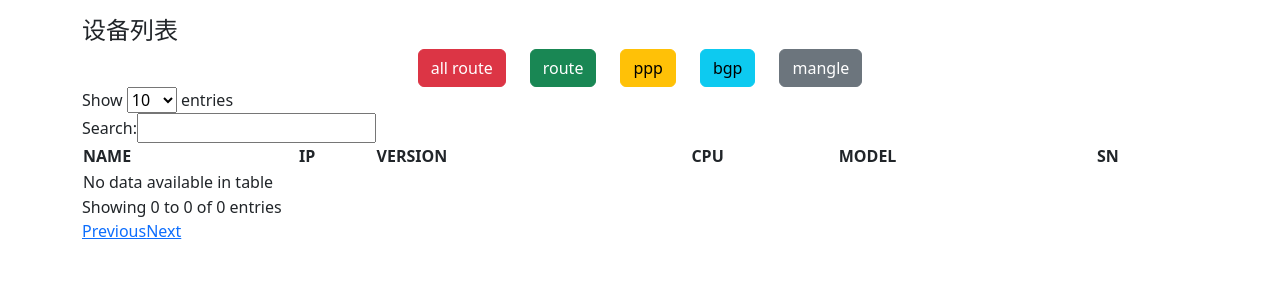
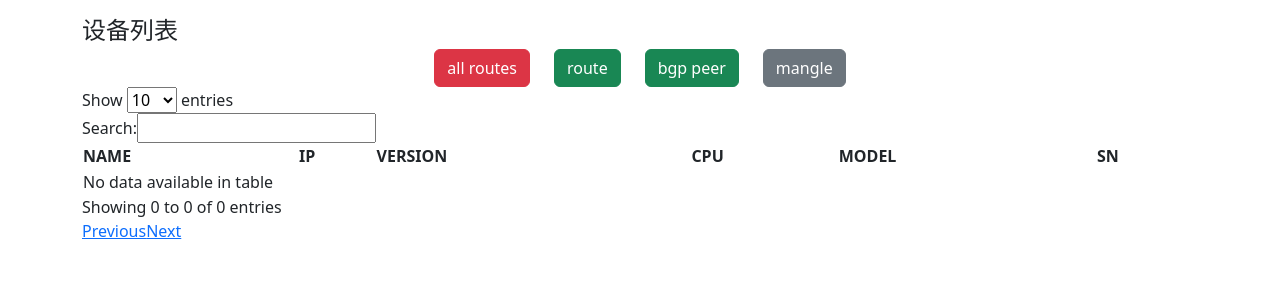
Before and after one commit to sylar-netops/mikrotik-network-automation, a Django app: page / in a window 1280 px wide. Shown: the part 56-356 px from the top of the page. Run offline with Django 3.2, Linux system fonts and the light colour scheme; data that the repository does not hold is empty; some libraries are stand-ins or nearby versions.

Commit message:
Refactor: 优化UI

```diff
--- a/cmdb/views.py
+++ b/cmdb/views.py
@@ -1,9 +1,10 @@
 import json
+
 from django.http import JsonResponse
 from django.shortcuts import render
 
-from cmdb.models import Device
-from cmdb.utils import getNornir, getNornirByDict, get_res_routes, get_res_bgp
+from .models import Device
+from .utils import getNornir, getNornirByDict, get_res_routes, get_res_bgp
 
 
 def index(request):
--- a/templates/bgp.html
+++ b/templates/bgp.html
@@ -3,7 +3,7 @@
 {% block body %}
 
     <div class="container">
-        <h4 class="mt-3 mb-2">BGP</h4>
+        <h4 class="mt-3 mb-2">BGP Peer</h4>
         <table id="example" class="cell-border display nowrap" style="width:100%">
             <thead>
             <tr>
--- a/templates/index.html
+++ b/templates/index.html
@@ -6,16 +6,13 @@
         <h4 class="mt-3 mb-1">设备列表</h4>
         <div class="row justify-content-center">
             <div class="col-auto">
-                <button id="routes" type="button" class="btn btn-danger">all route</button>
+                <button id="routes" type="button" class="btn btn-danger">all routes</button>
             </div>
             <div class="col-auto">
                 <button id="route" type="button" class="btn btn-success">route</button>
             </div>
             <div class="col-auto">
-                <button id="ppp" type="button" class="btn btn-warning">ppp</button>
-            </div>
-            <div class="col-auto">
-                <button id="bgp" type="button" class="btn btn-info">bgp</button>
+                <button id="bgp" type="button" class="btn btn-success">bgp peer</button>
             </div>
             <div class="col-auto">
                 <button id="mangle" type="button" class="btn btn-secondary">mangle</button>
@@ -65,8 +62,6 @@
                     alert('In development...')
                 } else if ((devs.length == 0) && (action != 'allRoutes')) {
                     alert('Please select at least 1 device!')
-                } else if ((devs.length > 1) && (action == 'connections')) {
-                    alert('Only one device can be selected, if connection or mangle.')
                 } else {
                     var form = $('<form action="/' + action + '" method="post">{% csrf_token %}');
                     if (action != 'allRoutes') {
@@ -97,15 +92,6 @@
             $('#route').click(function () {
                 todosth('routes');
             });
-            $('#connection').click(function () {
-                todosth('connections');
-            });
-            $('#eoip').click(function () {
-                todosth('eoips');
-            });
-            $('#ppp').click(function () {
-                todosth('ppp');
-            });
             $('#bgp').click(function () {
                 todosth('bgp');
             });
--- a/templates/mangles.html
+++ b/templates/mangles.html
@@ -3,7 +3,7 @@
 {% block body %}
 
     <div class="container">
-        <h4 class="mt-3 mb-2">Mangles</h4>
+        <h4 class="mt-3 mb-2">Mangle</h4>
 
         <table id="example" class="cell-border display nowrap" style="width:100%">
             <thead>
--- a/templates/routes.html
+++ b/templates/routes.html
@@ -3,7 +3,7 @@
 {% block body %}
 
     <div class="container">
-        <h4 class="mt-3 mb-2">路由信息</h4>
+        <h4 class="mt-3 mb-2">Route</h4>
         <table id="example" class="cell-border display nowrap" style="width:100%">
             <thead>
             <tr>
```
